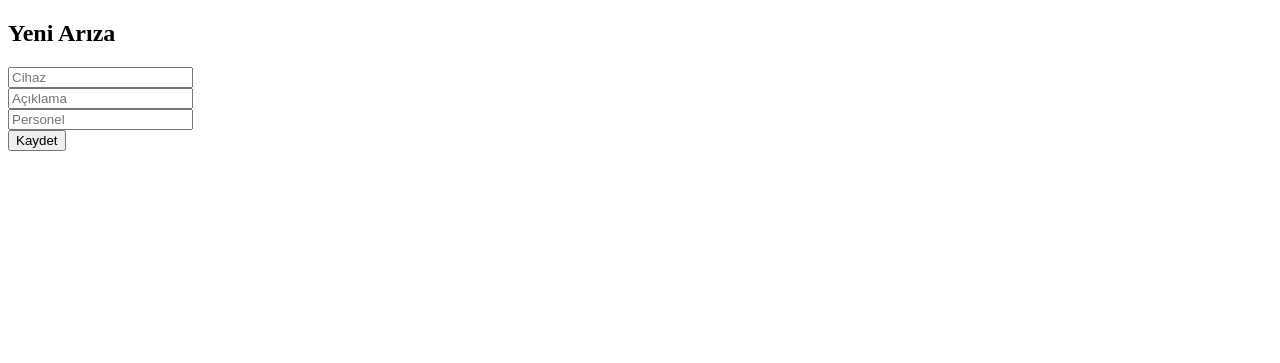
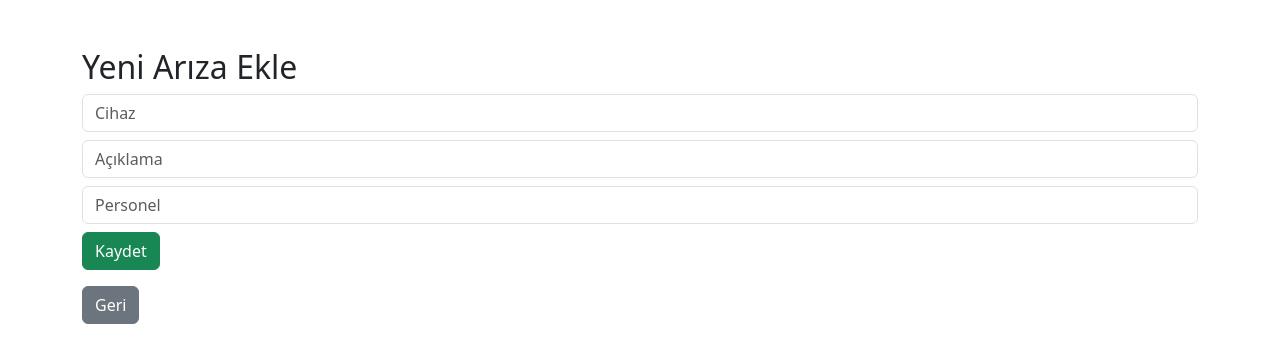
Before and after one commit to tumerciftci/ariza-sistemi, a Flask app: page /ekle in a window 1280 px wide. Shown: the top 363 px of the page. Run offline with Flask 3, Linux system fonts and the light colour scheme; a user stored in the database is signed in.

Commit message:
Update ekle.html

```diff
--- a/templates/ekle.html
+++ b/templates/ekle.html
@@ -1,18 +1,25 @@
 <!DOCTYPE html>
-<html>
+<html lang="tr">
 <head>
+    <meta charset="UTF-8">
     <title>Yeni Arıza</title>
+    <link href="https://cdn.jsdelivr.net/npm/bootstrap@5.3.0/dist/css/bootstrap.min.css" rel="stylesheet">
 </head>
 <body>
 
-<h2>Yeni Arıza</h2>
+<div class="container mt-5">
+    <h2>Yeni Arıza Ekle</h2>
 
-<form method="post">
-    <input name="cihaz" placeholder="Cihaz"><br>
-    <input name="aciklama" placeholder="Açıklama"><br>
-    <input name="personel" placeholder="Personel"><br>
-    <button>Kaydet</button>
-</form>
+    <form method="post">
+        <input name="cihaz" class="form-control mb-2" placeholder="Cihaz" required>
+        <input name="aciklama" class="form-control mb-2" placeholder="Açıklama" required>
+        <input name="personel" class="form-control mb-2" placeholder="Personel" required>
+
+        <button class="btn btn-success">Kaydet</button>
+    </form>
+
+    <a href="/dashboard" class="btn btn-secondary mt-3">Geri</a>
+</div>
 
 </body>
 </html>
```
